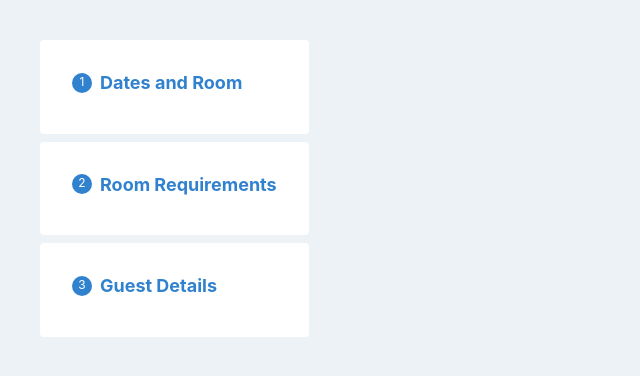
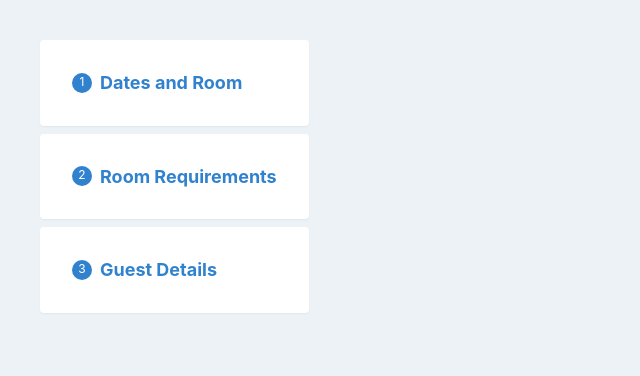
Before and after one commit to N-Nikolaev/socialpinpoint-tech-test, a React (Vite) app: page / in a window 1280 px wide. Shown: the top 376 px of the page, without its empty margins (0-640 px from the left). Built offline with nearby package versions, Linux system fonts and the light colour scheme.

Commit message:
Update InputCard component styles

```diff
--- a/src/components/InputCard/InputCard.tsx
+++ b/src/components/InputCard/InputCard.tsx
@@ -1,4 +1,8 @@
-import { Heading, Stack, HStack, Box } from '@chakra-ui/layout'
+import {
+    Heading,
+    Stack,
+    HStack,
+    Box } from '@chakra-ui/layout'
 import React from 'react'
 
 interface IProps {
@@ -15,20 +19,22 @@ const InputCard: React.FC<IProps> = ({
     return (
         <Stack
             direction='column'
+            spacing={4}
             h='max-content'
             p={8}
-            background='white'
-            rounded={4} >
+            bg='white'
+            rounded={4}
+            shadow='sm'>
 
 
             <HStack>
                 <Box
-                    w='5'
-                    h='5'
+                    w={5}
+                    h={5}
                     fontSize='xs'
                     color='white'
                     textAlign='center'
-                    background='blue.500'
+                    bg='blue.500'
                     rounded='full'>
                     {number}</Box>
 
@@ -39,9 +45,7 @@ const InputCard: React.FC<IProps> = ({
             </HStack>
 
 
-            <HStack>
-                {children}
-            </HStack>
+            {children}
 
         </Stack>
     )
```
